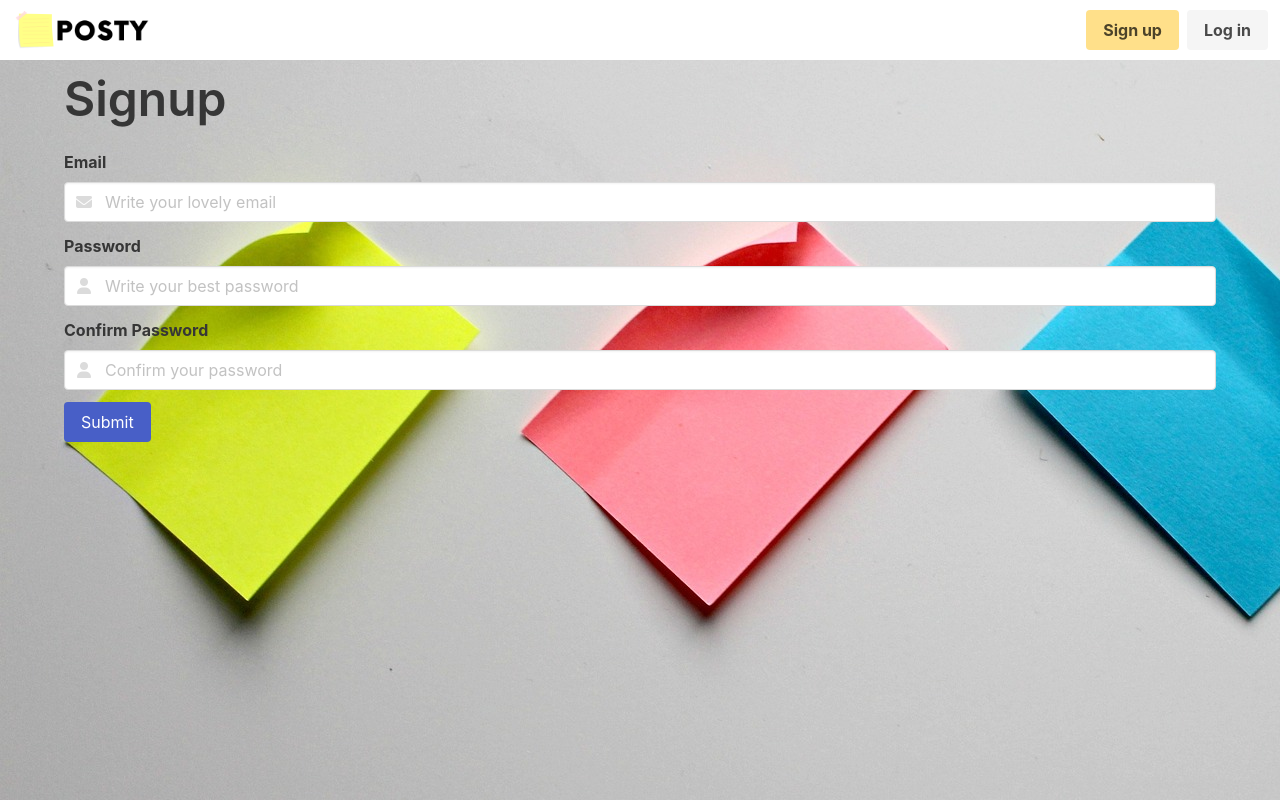
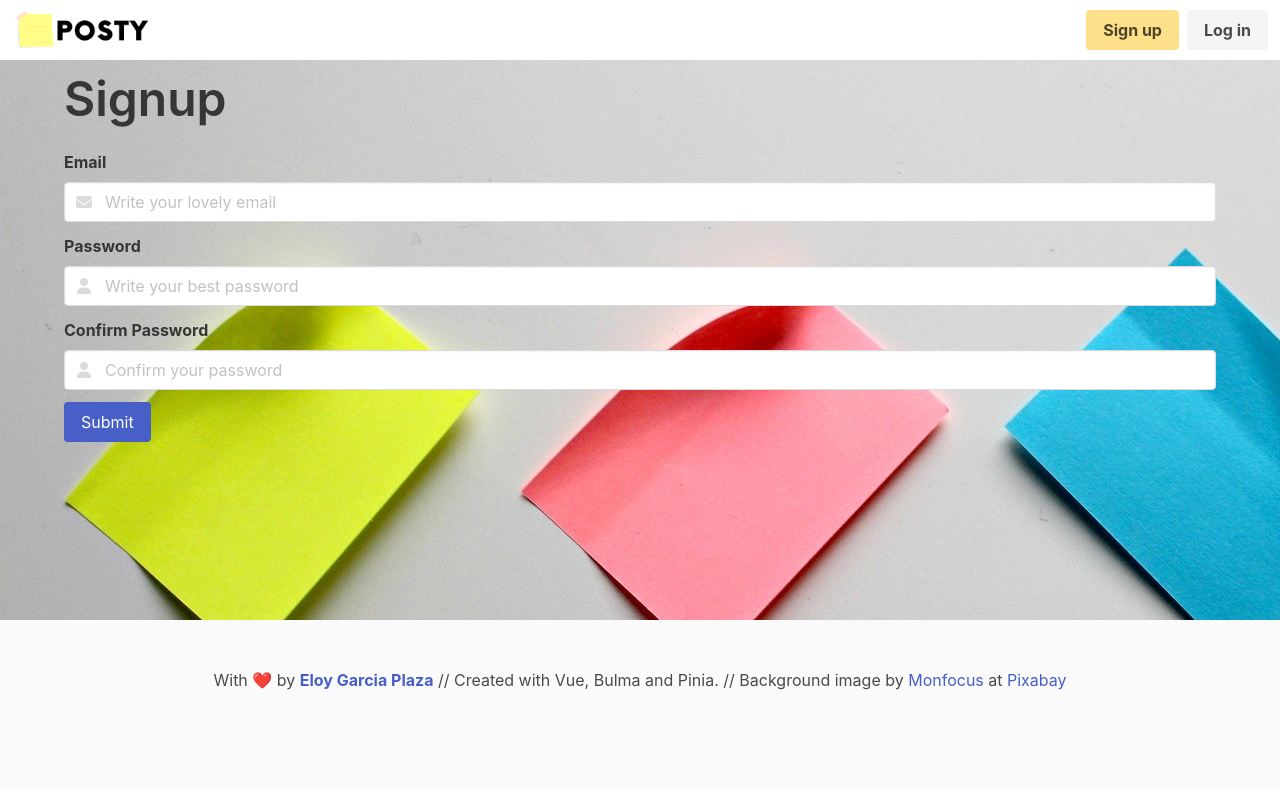
Before and after one commit to eloygplaza/task-app, a Vue app: page /task-app/signup in a window 1280 px wide. Built offline with nearby package versions, Linux system fonts and the light colour scheme; no server answers.

Commit message:
all ready to build

```diff
--- a/src/components/Footer.vue
+++ b/src/components/Footer.vue
@@ -4,7 +4,7 @@
     <footer class="footer">
     <div class="content has-text-centered">
         <p>
-        With ❤️ by <strong><a href="https://github.com/eloygplaza" target="_blank">Eloy Garcia Plaza</a></strong> // Created with Vue, Bulma and Pinia. // Background image by <a href="https://pixabay.com/es/users/monfocus-2516394/?utm_source=link-attribution&amp;utm_medium=referral&amp;utm_campaign=image&amp;utm_content=1925752">Monfocus</a> at <a href="https://pixabay.com/es//?utm_source=link-attribution&amp;utm_medium=referral&amp;utm_campaign=image&amp;utm_content=1925752">Pixabay</a>
+            With ❤️ by <strong><a href="https://github.com/eloygplaza" target="_blank">Eloy Garcia Plaza</a></strong> // Created with Vue, Bulma and Pinia. // Background image by <a href="https://pixabay.com/es/users/monfocus-2516394/?utm_source=link-attribution&amp;utm_medium=referral&amp;utm_campaign=image&amp;utm_content=1925752">Monfocus</a> at <a href="https://pixabay.com/es//?utm_source=link-attribution&amp;utm_medium=referral&amp;utm_campaign=image&amp;utm_content=1925752">Pixabay</a>
         </p>
     </div>
     </footer>
--- a/src/components/Navbar.vue
+++ b/src/components/Navbar.vue
@@ -81,7 +81,7 @@ import { ref, watch } from 'vue';
 
 const useAuthStore = authStore();
 let alreadyLogged = ref(useAuthStore.isAuth);
-console.log("estoy logeado: " + alreadyLogged.value);
+//console.log("estoy logeado: " + alreadyLogged.value);
 
 // mirar la variable de login para mostrar los botones correctos en el navbar
 watch(useAuthStore, () => {
--- a/src/style.css
+++ b/src/style.css
@@ -10,38 +10,26 @@
     filter: drop-shadow(2px 2px 2px #333);
 }
 .home-background{
-    position: relative;
     background-image: url('./assets/note-background.jpg');
     background-position: 0 -200px;
     height: 70vh;
 }
-#app::before {
-    content: "";
-    position: absolute;
-    top: 0px;
-    right: 0px;
-    bottom: 0px;
-    left: 0px;
-    background-position: 0 -200px;
-    background-image: url('./assets/note-background.jpg');
-    background-color: rgba(0,0,0,0.15);
-}
-#app.no-before:before {
-    content:none;
+
+.noborder-textarea {
+    border: 0;
+    /*resize: none;*/
 }
 
-.taskCards {
-    border: 0;
-    resize: none;
-}
 .task-card {
     padding: 50px;
     transition: transform .2s; /* Animation */
 }
 .task-card:hover {
-    transform: scale(1.5); /* (150% zoom - Note: if the zoom is too large, it will go outside of the viewport) */
+    transform: scale(1.2); /* (150% zoom - Note: if the zoom is too large, it will go outside of the viewport) */
 }
 
 .footer {
     z-index: 1;
+    position: relative;
+    bottom: 0;
 }
--- a/src/views/Home.vue
+++ b/src/views/Home.vue
@@ -8,7 +8,7 @@
 
                     <div class="column is-full mt-3">
                         <p class="title is-2 has-text-warning home-title">Boost productivity with Posty</p>
-                        <p>The secure post-it sharing and productivity solution that employees and IT admins trust</p>
+                        <p class="mt-3 mb-3">The secure post-it sharing and productivity solution that employees and IT admins trust</p>
                         <div class="is-flex is-align-items-center buttons">
                             <RouterLink v-if="!alreadyLogged" class="button is-warning" :to="{name: 'signup'}">
                                 <strong>Sign up</strong>
@@ -74,10 +74,10 @@
 
             <div v-if="isLoaded && alreadyLogged" class="columns is-multiline">
 
-                <div v-for="task in useTaskStore.tasks.data" class="column is-3 box task-card">
+                <div @mouseover.self="hoverCenterTask" v-for="task in useTaskStore.tasks.data" class="column is-4 box task-card">
                     <div class="is-flex is-justify-content-center is-flex-direction-column">
-                        <textarea @focusout="initEditTaskTitle(task.id, task.title)" v-model="task.title" class="title titleCard is-6 taskCards" :style="task.done ? 'text-decoration: line-through;' : ''"></textarea>
-                        <textarea @focusout="initEditTaskDescription(task.id, task.description)" v-model="task.description" class="descriptionCard is-6 taskCards" :style="task.done ? 'text-decoration: line-through;' : ''"></textarea>
+                        <textarea @focusout="initEditTaskTitle(task.id, task.title)" v-model="task.title" class="title titleCard is-6 noborder-textarea" :style="task.done ? 'text-decoration: line-through;' : ''"></textarea>
+                        <textarea @focusout="initEditTaskDescription(task.id, task.description)" v-model="task.description" class="descriptionCard is-6 noborder-textarea" :style="task.done ? 'text-decoration: line-through;' : ''"></textarea>
                     </div>
 
                     <div class="is-flex is-justify-content-center">
@@ -161,16 +161,32 @@ const initDeleteTask = (taskId) => {
 const initEditTaskTitle = (taskId, title) => {
     useTaskStore.updateTitle(taskId, title);
     updateTitle(taskId, title);
-    console.log(taskId);
 }
 
 // update description of a task
 const initEditTaskDescription = (taskId, description) => {
     useTaskStore.updateDescription(taskId, description);
     updateDescription(taskId, description);
-    console.log(taskId);
 }
 
+const hoverCenterTask = (event) => {
+    /*const x = window.innerWidth / 2;
+    const y = window.innerHeight / 2;
+    console.log(event.target);
+
+    let elem = event.target.querySelector("div");
+    let rect = event.target.getBoundingClientRect();
+    console.log(rect.x);
+    for (const key in rect) {
+        if (typeof rect[key] !== 'function') {
+            console.log(`${key} : ${rect[key]}`);
+        }
+    }
+    event.target.style.transform = "scale(1.2)";
+
+    event.target.style.transform = `translate(${rect.x - x},-10%)`;*/
+
+}
 </script>
 <!-- END SCRIPT -->
 <!-- START STYLE -->
--- a/src/views/Login.vue
+++ b/src/views/Login.vue
@@ -1,5 +1,7 @@
 <!-- START TEMPLATE -->
 <template>
+
+    <div class="home-background">
 
         <div class="container mt-3">
 
@@ -49,6 +51,9 @@
             </div>
 
         </div>
+
+    </div>
+
 </template>
 <!-- END TEMPLATE -->
 <!-- START SCRIPT -->
@@ -59,18 +64,18 @@ import { authStore } from '../store/auth';
 
 const useAuthStore = authStore();
 let alreadyLogged = ref(useAuthStore.isAuth);
-console.log(alreadyLogged.value);
+//console.log(alreadyLogged.value);
 
 onMounted(() => {
-  console.log(window.location.href.split("/"));
+  //console.log(window.location.href.split("/"));
   if(window.location.href.split("/")[4] != 'login' && window.location.href.split("/")[4] != 'signup'){
     const app = document.querySelector("#app");
-    console.log(app);
+    //console.log(app);
     app.className += ' no-before';
   }
   else {
     const app = document.querySelector("#app");
-    console.log(app);
+    //console.log(app);
     app.className = '';
   }
 });
@@ -84,7 +89,7 @@ watch(useAuthStore, () => {
 const initLogin = async (emailLogin, passwordLogin) => {
 // login supabase
 const res = await login(emailLogin, passwordLogin);
-    console.log(res.data.user);
+    //console.log(res.data.user);
     // si no se hace bien el login dara error
     // guardar login store
     if(res.data.user != null) {
--- a/src/views/Signup.vue
+++ b/src/views/Signup.vue
@@ -1,5 +1,7 @@
 <!-- START TEMPLATE -->
 <template>
+
+    <div class="home-background">
 
         <div class="container mt-3">
 
@@ -61,6 +63,7 @@
             </div>
 
         </div>
+    </div>
 
 </template>
 <!-- END TEMPLATE -->
@@ -78,12 +81,12 @@ onMounted(() => {
   console.log(window.location.href.split("/"));
   if(window.location.href.split("/")[4] != 'login' && window.location.href.split("/")[4] != 'signup'){
     const app = document.querySelector("#app");
-    console.log(app);
+    //console.log(app);
     app.className += ' no-before';
   }
   else {
     const app = document.querySelector("#app");
-    console.log(app);
+    //console.log(app);
     app.className = '';
   }
 });
```
Also changed, not shown: src/App.vue (+3 -7 lines), src/assets/note-background.jpg. Lines whose indentation alone changed are shown as unchanged.
